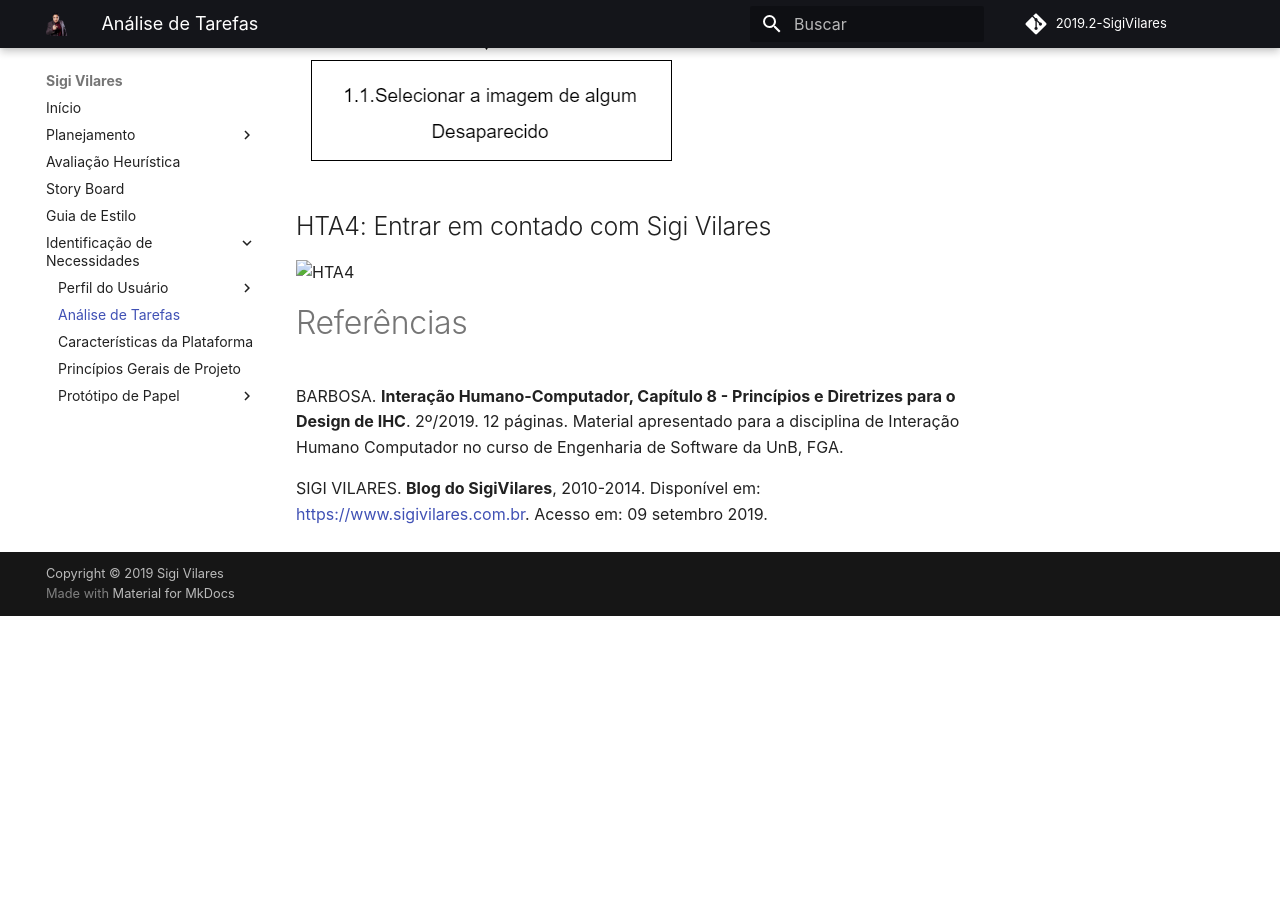
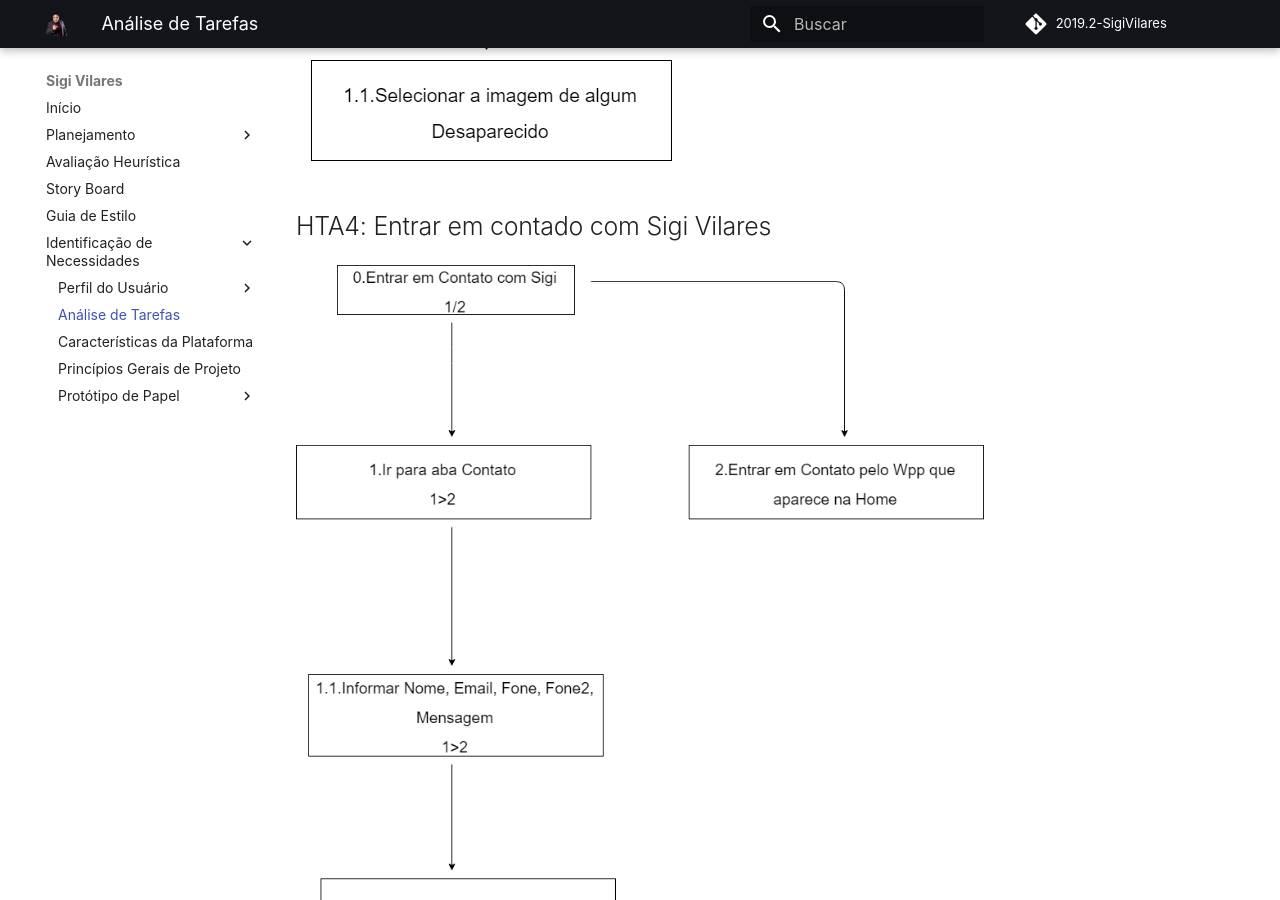
Before and after one commit to Wictorgirardi/2019.2-SigiVilares, an MkDocs documentation site: the page built from docs/identificacao_de_necessidades/analise_de_tarefa/AnaliseDeTarefas.md, in a window 1280 px wide and 900 px high, scrolled down 3309 px. Built offline with MkDocs 1.6.1 and Material for MkDocs 9.7.7, drawn with Linux system fonts in a browser that asks for light colours; some web fonts are replaced; comment, search, counter and statistics services are not loaded; before the commit the page ends 3925 px from its top, so only the background shows below that.

Commit message:
corrigido link para do HTA4

```diff
--- a/docs/identificacao_de_necessidades/analise_de_tarefa/AnaliseDeTarefas.md
+++ b/docs/identificacao_de_necessidades/analise_de_tarefa/AnaliseDeTarefas.md
@@ -47,7 +47,7 @@ O ponto de partida desta análise são os objetivos do usuário. A partir de um
 
 ## HTA4: Entrar em contado com Sigi Vilares
 
-![HTA4](images/Contato.png)
+![HTA4](images/contato.png)
 
 # Referências
 
```
